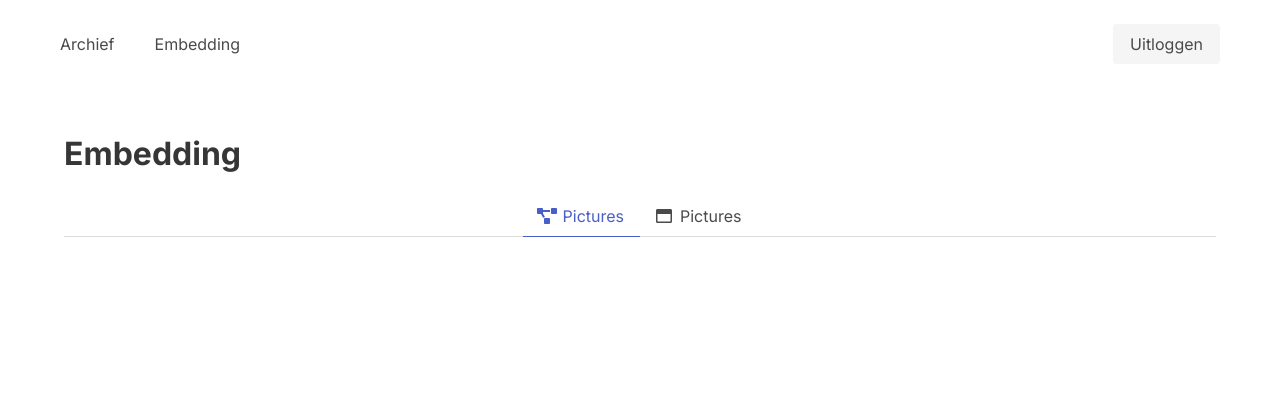
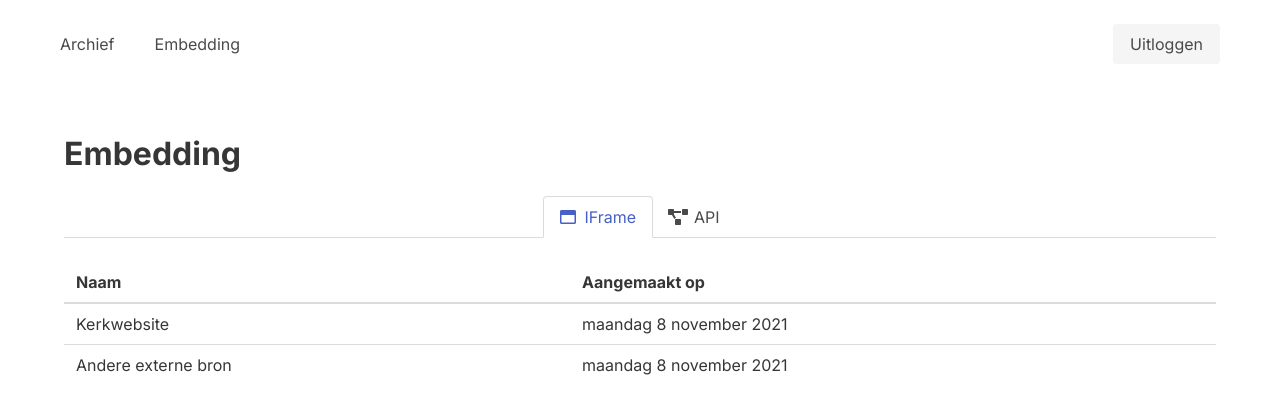
Before and after one commit to EmJee1/kerdienstgemist-archief, a Vue app in the folder web/: page /embedding in a window 1280 px wide. Shown: the top 414 px of the page. Built offline with nearby package versions, Linux system fonts and the light colour scheme; no server answers; sample sign-in values are in the browser's storage.

Commit message:
Added iframe embedding base

```diff
--- a/web/package.json
+++ b/web/package.json
@@ -8,11 +8,13 @@
   },
   "dependencies": {
     "@fortawesome/fontawesome-free": "^5.15.4",
+    "@types/uuid": "^8.3.3",
     "axios": "^0.24.0",
     "bulma": "^0.9.3",
     "email-validator": "^2.0.4",
     "firebase": "^9.4.1",
     "rss-parser": "^3.12.0",
+    "uuid": "^8.3.2",
     "vue": "^3.2.16",
     "vue-router": "^4.0.12"
   },
--- /dev/null
+++ b/web/src/components/ApiEmbeddingTab.vue
@@ -0,0 +1,4 @@
+<template>
+	<h4 class="is-size-4">API Embedding is nog in ontwikkeling!</h4>
+    <p class="is-size-6">Kijk binnekort weer om te kijken of deze feature beschikbaar is</p>
+</template>
--- /dev/null
+++ b/web/src/components/IFrameEmbeddingModal.vue
@@ -0,0 +1,51 @@
+<template>
+	<Modal @close="$emit('close')">
+		<template v-slot:header>
+			<p class="moda-card-title">IFrame embed</p>
+			<button
+				class="delete"
+				aria-label="close"
+				@click="$emit('close')"
+			></button>
+		</template>
+		<template v-slot:body>
+			<div class="copy-url">
+				<input
+					disabled
+					type="text"
+					class="input"
+					:value="iFrameCode"
+					ref="inputRef"
+				/>
+				<button
+					class="button is-info"
+					:class="{
+						'is-info': copyStatus === undefined,
+						'is-danger': copyStatus === false,
+						'is-success': copyStatus,
+					}"
+				>
+					<span class="icon">
+						<i class="fas fa-copy"></i>
+					</span>
+				</button>
+			</div>
+		</template>
+	</Modal>
+</template>
+
+<script setup lang="ts">
+import { ref, computed } from 'vue'
+import Modal from './Modal.vue'
+import { IIFrameEmbed } from '../models/embedding'
+
+defineEmits<{ (e: 'close'): void }>()
+const props = defineProps<{ iFrame: IIFrameEmbed }>()
+
+const copyStatus = ref<boolean>()
+
+const iFrameCode = computed(
+	() =>
+		`https://kerdienstgemist-archief.web.app/iframe-embed?apiKey=${props.iFrame.apiKey}`
+)
+</script>
--- /dev/null
+++ b/web/src/components/IFrameEmbeddingTab.vue
@@ -0,0 +1,50 @@
+<template>
+	<table class="table is-hoverable" style="width: 100%">
+		<thead>
+			<tr>
+				<th>Naam</th>
+				<th>Aangemaakt op</th>
+			</tr>
+		</thead>
+		<tbody>
+			<tr v-for="iFrame in dummyData" @click="selectedIFrame = iFrame">
+				<td>{{ iFrame.name }}</td>
+				<td>{{ formatDate(new Date()) }}</td>
+			</tr>
+		</tbody>
+	</table>
+	<IFrameEmbeddingModal
+		v-if="selectedIFrame"
+		:i-frame="selectedIFrame"
+		@close="selectedIFrame = undefined"
+	/>
+</template>
+
+<script setup lang="ts">
+import { ref } from 'vue'
+import { v4 as uuid } from 'uuid'
+import { IIFrameEmbed } from '../models/embedding'
+import { formatDate } from '../util/datetime-helpers'
+import IFrameEmbeddingModal from './IFrameEmbeddingModal.vue'
+
+const dummyData: IIFrameEmbed[] = [
+	{
+		id: 'AABBCC',
+		name: 'Kerkwebsite',
+		apiKey: uuid(),
+	},
+	{
+		id: 'DDEEFF',
+		name: 'Andere externe bron',
+		apiKey: uuid(),
+	},
+]
+
+const selectedIFrame = ref<IIFrameEmbed>()
+</script>
+
+<style scoped lang="scss">
+tbody tr {
+	cursor: pointer;
+}
+</style>
--- a/web/src/components/TabItem.vue
+++ b/web/src/components/TabItem.vue
@@ -4,7 +4,7 @@
 			<span v-if="icon" class="icon is-small">
 				<i :class="icon" aria-hidden="true"></i>
 			</span>
-			<span>Pictures</span>
+			<span>{{ name }}</span>
 		</a>
 	</li>
 </template>
--- a/web/src/components/Tabs.vue
+++ b/web/src/components/Tabs.vue
@@ -1,5 +1,5 @@
 <template>
-	<div class="tabs" :class="{ 'is-centered': center }">
+	<div class="tabs" :class="{ 'is-centered': center, 'is-boxed': boxed }">
 		<ul>
 			<slot />
 		</ul>
@@ -7,5 +7,5 @@
 </template>
 
 <script setup lang="ts">
-defineProps<{ center?: boolean }>()
+defineProps<{ center?: boolean; boxed?: boolean }>()
 </script>
--- /dev/null
+++ b/web/src/models/embedding.ts
@@ -0,0 +1,7 @@
+import { Timestamp } from '@firebase/firestore'
+
+export interface IIFrameEmbed {
+	id: string
+	name: string
+	apiKey: string
+}
--- a/web/src/pages/Embedding.vue
+++ b/web/src/pages/Embedding.vue
@@ -1,12 +1,34 @@
 <template>
 	<h1 class="title">Embedding</h1>
-	<Tabs center>
-		<TabItem name="API" icon="fas fa-project-diagram" active />
-		<TabItem name="IFrame" icon="far fa-window-maximize" />
+	<Tabs center boxed>
+		<TabItem
+			:name="EmbeddingTabs.IFrame"
+			icon="far fa-window-maximize"
+			:active="selectedTab === EmbeddingTabs.IFrame"
+			@click="selectedTab = EmbeddingTabs.IFrame"
+		/>
+		<TabItem
+			:name="EmbeddingTabs.Api"
+			icon="fas fa-project-diagram"
+			:active="selectedTab === EmbeddingTabs.Api"
+			@click="selectedTab = EmbeddingTabs.Api"
+		/>
 	</Tabs>
+	<IFrameEmbeddingTab v-if="selectedTab === EmbeddingTabs.IFrame" />
+	<ApiEmbeddingTab v-if="selectedTab === EmbeddingTabs.Api" />
 </template>
 
 <script setup lang="ts">
+import { ref } from 'vue'
 import Tabs from '../components/Tabs.vue'
 import TabItem from '../components/TabItem.vue'
+import ApiEmbeddingTab from '../components/ApiEmbeddingTab.vue';
+import IFrameEmbeddingTab from '../components/IFrameEmbeddingTab.vue';
+
+enum EmbeddingTabs {
+	Api = 'API',
+	IFrame = 'IFrame',
+}
+
+const selectedTab = ref<EmbeddingTabs>(EmbeddingTabs.IFrame)
 </script>
--- a/web/src/pages/Login.vue
+++ b/web/src/pages/Login.vue
@@ -12,7 +12,6 @@ const password = ref('')
 
 const onSubmit = () => {
 	signInWithEmailAndPassword(auth, email.value, password.value)
-		.then(() => console.log('Login successfull'))
 		.catch(err => {
 			console.error(err)
 			error.value = true
```
Also changed, not shown: 1 other file (tests, documents, lock files or other folders).
